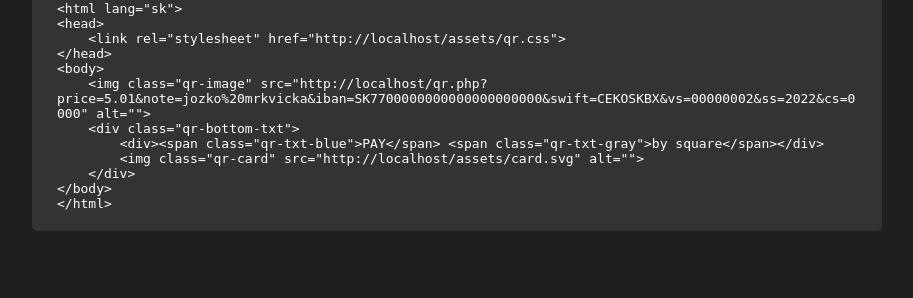
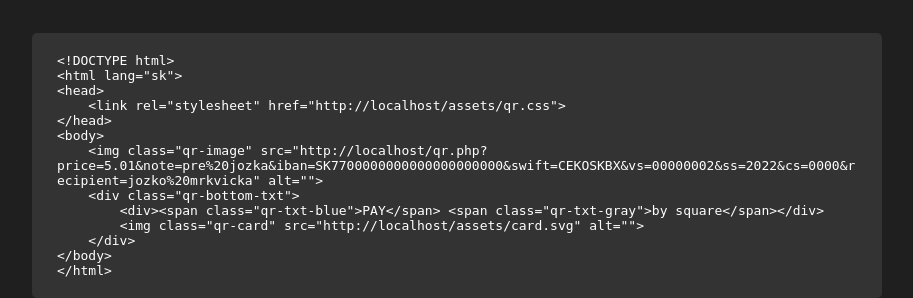
Before and after one commit to slatinsky/php-pay-by-square, a PHP site: page / in a window 1280 px wide. Shown: the part 647-945 px from the top of the page, without its empty margins (183-1096 px from the left). Before the commit the page ends 878 px from the top, so only its background shows below. Run offline with PHP 8.4, Linux system fonts and the light colour scheme.

Commit message:
add recipient

```diff
--- a/index.html
+++ b/index.html
@@ -17,7 +17,10 @@
             <input type="text" id="price" name="price" value="5.01" />
 
             <label for="note">Note</label>
-            <input type="text" id="note" name="note" value="jozko mrkvicka" />
+            <input type="text" id="note" name="note" value="pre jozka" />
+
+            <label for="recipient">Recipient</label>
+            <input type="text" id="recipient" name="recipient" value="jozko mrkvicka" />
 
             <label for="iban">IBAN</label>
             <input type="text" id="iban" name="iban" value="SK7700000000000000000000" />
@@ -33,6 +36,8 @@
 
             <label for="cs">CS</label>
             <input type="text" id="cs" name="cs" value="0000" />
+
+
         </div>
         <div>
             <img class="qr-image" src="/qr.php?price=5.01&note=jozko+mrkvicka&iban=SK7700000000000000000000&swift=CEKOSKBX&vs=00000002&ss=2022&cs=0000" alt="">
@@ -51,13 +56,14 @@
         function refreshCode() {
             const price = document.querySelector('#price').value;
             const note = document.querySelector('#note').value;
+            const recipient = document.querySelector('#recipient').value;
             const iban = document.querySelector('#iban').value;
             const swift = document.querySelector('#swift').value;
             const vs = document.querySelector('#vs').value;
             const ss = document.querySelector('#ss').value;
             const cs = document.querySelector('#cs').value;
 
-            const qrCode = `${window.location.origin}/qr.php?price=${encodeURIComponent(price)}&note=${encodeURIComponent(note)}&iban=${encodeURIComponent(iban)}&swift=${encodeURIComponent(swift)}&vs=${encodeURIComponent(vs)}&ss=${encodeURIComponent(ss)}&cs=${encodeURIComponent(cs)}`;
+            const qrCode = `${window.location.origin}/qr.php?price=${encodeURIComponent(price)}&note=${encodeURIComponent(note)}&iban=${encodeURIComponent(iban)}&swift=${encodeURIComponent(swift)}&vs=${encodeURIComponent(vs)}&ss=${encodeURIComponent(ss)}&cs=${encodeURIComponent(cs)}&recipient=${encodeURIComponent(recipient)}`;
             const qrImage = document.querySelector('.qr-image');
             qrImage.src = qrCode;
 
--- a/qr.php
+++ b/qr.php
@@ -116,6 +116,7 @@
 }
 
 
+$recipient = isset($_GET['recipient']) ? $_GET['recipient'] : '';
 
 
 // price in format with max 2 decimal places
@@ -213,7 +214,8 @@
 		$iban,	// IBAN
 		$swift,						// SWIFT
 		'0',
-		'0'
+		'0',
+		$recipient
 	))
 ));
 $d = strrev(hash("crc32b", $d, TRUE)) . $d;
```
Also changed, not shown: README.md, assets/example.png, assets/paybysquare.png (deleted).
